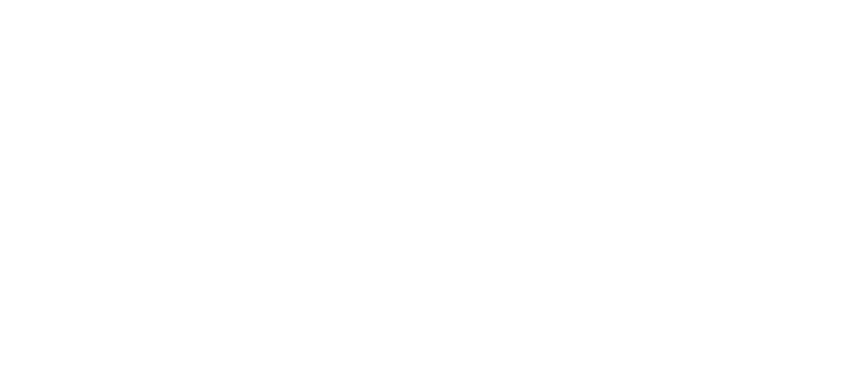
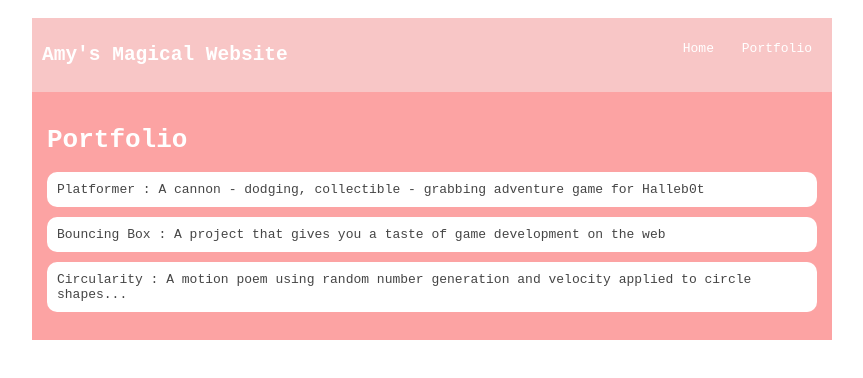
Before and after one commit to ahliu1/ahliu1.github.io, a plain HTML site: page portfolio.html in a window 1280 px wide. Shown: the whole page, without its empty margins (208-1071 px from the left). Drawn offline with Linux system fonts and the light colour scheme.

Commit message:
add portfolio.html file

```diff
--- a/portfolio.html
+++ b/portfolio.html
@@ -2,9 +2,107 @@
 <html>
     <head>
         <title>Amy's Magical Website</title>
+        <style type="text/css">
+            body {
+                background: rgb(255, 255, 255);
+                color: rgb(45, 45, 45);
+                padding: 10px;
+                font-family: monospace;
+            }
+            header {
+                font-size: 1.5em;
+                font-weight: bold;
+            }
+
+            #all-contents {
+                max-width: 800px;
+                margin: auto;
+            }
+
+            /* navigation menu */
+            nav {
+                background: rgb(248, 198, 198);
+                margin: 0 auto;
+                display: flex;
+                padding: 10px;
+            }
+            h1 {
+                display: flex;
+                align-items: center;
+                color: rgb(255, 255, 255);
+                flex: 1;
+            }
+            #nav-ul {
+                list-style-image: none;
+            }
+            .nav-li {
+                display: inline-block;
+                padding: 0 10px;
+            }
+            .nav-a {
+                text-decoration: none;
+                color: rgb(255, 255, 255);
+            }
+
+            /* main container area beneath menu */
+            main {
+                background: rgb(252, 163, 163);
+                display: flex;
+            }
+            .content {
+                flex: 1;
+                padding: 15px;
+            }
+              /* portfolio styles */
+            .content h1 {
+                color: rgb(255, 255, 255);
+            }
+
+            #portfolio {
+                list-style-type: none;
+                padding-left: 0;
+            }
+
+            #portfolio li {
+                background: #fff;
+                padding: 10px;
+                border-radius: 10px;
+                margin-bottom: 10px;
+            }
+
+            #portfolio li:hover {
+                background: #eee;
+            }
+
+            #portfolio a {
+                text-decoration: none;
+                color: #454545;
+            }
+        </style>
     </head>
     <body>
         <div id="all-contents">
+            <nav>
+                <h1>Amy's Magical Website</h1>
+                <ul id="nav-ul">
+                    <li class="nav-li">
+                        <a class="nav-a" href="index.html">Home</a>
+                    </li>
+                    <li class="nav-li">
+                        <a class="nav-a" href="portfolio.html">Portfolio</a>
+                    </li>
+                </ul>
+            </nav>
+                <main>
+                    <div class="content">
+                        <h1>Portfolio</h1>
+                        <ul id="portfolio">
+                            <li><a href="projects/platformer/">Platformer : A cannon - dodging, collectible - grabbing adventure game for Halleb0t</a></li>
+                            <li><a href="projects/bouncing-box/">Bouncing Box : A project that gives you a taste of game development on the web</a></li>
+                            <li><a href="projects/circularity/">Circularity : A motion poem using random number generation and velocity applied to circle shapes...</a></li>
+                        </ul>
+                    </div>
+                </main>
 
         </div>
     </body>
```
